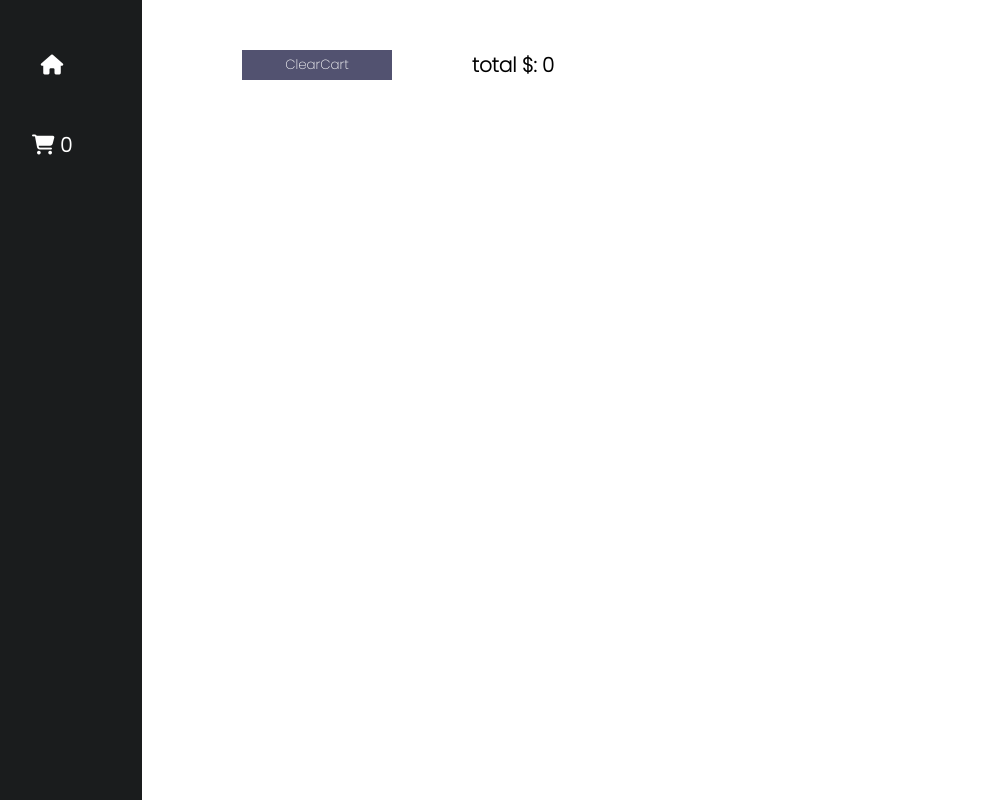
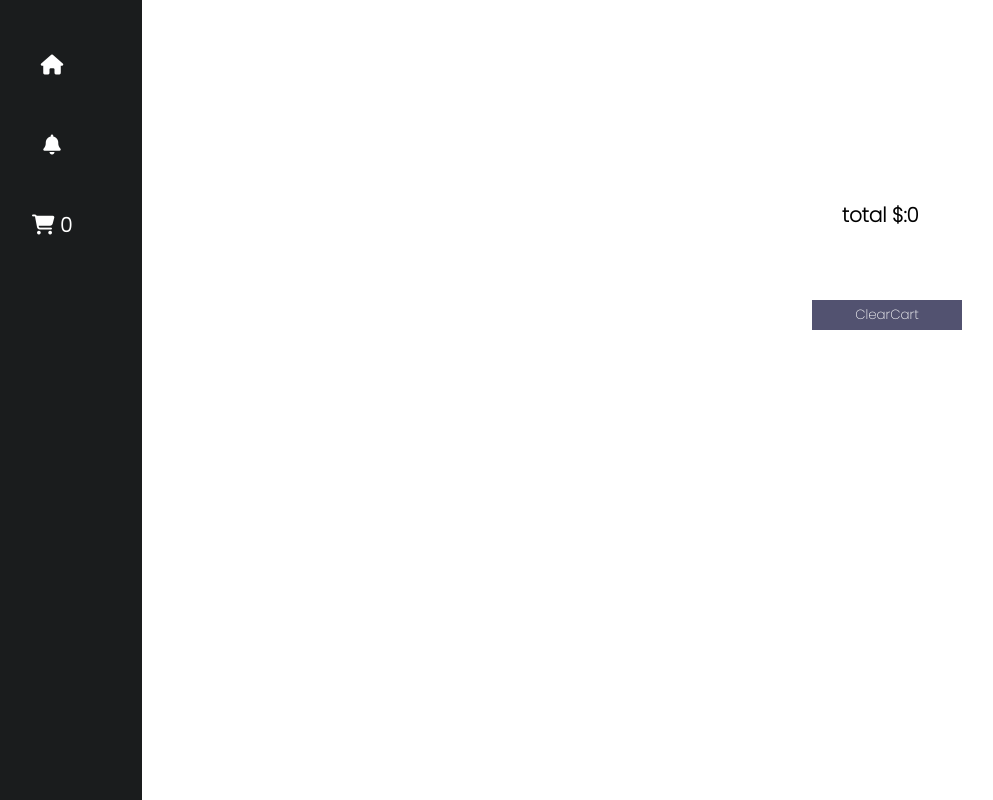
Before and after one commit to anandhu-as/shopping-cart, a React (Vite) app: page /cart in a window 1280 px wide. Shown: the whole page, without its empty margins (58-1051 px from the left). Built offline with nearby package versions, Linux system fonts and the light colour scheme.

Commit message:
cart section

```diff
--- a/src/Components/Cart/Cart.jsx
+++ b/src/Components/Cart/Cart.jsx
@@ -5,6 +5,13 @@ import { clearCart, removeItem } from "../../Redux/features/CartSlice";
 const Cart = () => {
   const dispatch = useDispatch();
   const { totalPrice, cartItems } = useSelector((state) => state.cart);
+  const totalAmount = () => {
+    let total = 0;
+    cartItems.forEach((item) => {
+      total = total + item.price;
+    });
+    return total;
+  };
   return (
     <>
       <div>
@@ -26,7 +33,7 @@ const Cart = () => {
       <button className="clear" onClick={() => dispatch(clearCart())}>
         ClearCart
       </button>
-      <h1>total $: {totalPrice}</h1>
+      <h1>total $:{totalAmount()} </h1>
     </>
   );
 };
--- a/src/Components/NavBar/NavBar.jsx
+++ b/src/Components/NavBar/NavBar.jsx
@@ -12,6 +12,11 @@ const NavBar = () => {
           <i className="fa fa-home" aria-hidden="true"></i>
         </h4>
       </Link>
+      <Link>
+        <h4>
+          <i className="fa-solid fa-bell"></i>
+        </h4>
+      </Link>
       <Link to="/cart">
         <h4>
           <i className="fa-solid fa-cart-shopping"></i> {productCount}
--- a/src/Components/Products/Product.jsx
+++ b/src/Components/Products/Product.jsx
@@ -13,7 +13,9 @@ const Product = () => {
             <img src={item.productImage} alt="" />
             <h2>{item.productName}</h2>
             <p> ${item.price}</p>
-            <button onClick={() => dispatch(addToCart({ item }))}>add</button>
+            <button onClick={() => dispatch(addToCart({ item, id: item.id }))}>
+              add
+            </button>
           </div>
         );
       })}
--- a/src/Redux/features/CartSlice.js
+++ b/src/Redux/features/CartSlice.js
@@ -4,7 +4,6 @@ const initialState = {
   cartItems: [],
   products: items,
   productCount: 0,
-  totalPrice: 0,
 };
 const CartSlice = createSlice({
   name: "cart",
@@ -23,7 +22,10 @@ const CartSlice = createSlice({
     },
     addToCart: (state, action) => {
       const { item } = action.payload;
-      state.cartItems = [...state.cartItems, item];
+      const sameId = state.cartItems.find(
+        (cartItem) => cartItem.id === item.id
+      );
+      sameId ? null : state.cartItems.push({ ...item });
       state.productCount = state.cartItems.length;
     },
   },
--- a/src/Styles/Cart/Cart.css
+++ b/src/Styles/Cart/Cart.css
@@ -6,8 +6,8 @@
   padding-left: 300px;
 }
 .product img {
-  width: 100px;
-  height: 100px;
+  width: 150px;
+  height: 200px;
   background-size: contain;
   padding-top: 50px;
 }
@@ -30,22 +30,23 @@
   padding-left: 40px;
 }
 .clear {
-  margin-left: 300px;
+  position: fixed;
   width: 150px;
-  margin-top: 50px;
+  left: 870px;
+  margin-top: 100px;
   background-color: rgb(82, 82, 112);
   border: none;
   color: #fff;
+  top: 200px;
   height: 30px;
   cursor: pointer;
-  position: fixed;
 }
 h1 {
   font-size: 20px;
   position: fixed;
-  left: 530px;
-  padding-top: 50px;
+  top: 200px;
+  left: 900px;
 }
-a{
-  color: #fff;;
+a {
+  color: #fff;
 }
--- a/src/Styles/Product/Product.css
+++ b/src/Styles/Product/Product.css
@@ -12,6 +12,10 @@
 
 .card img {
   width: 200px;
+  transition: 1s ease;
+}
+.card img:hover{
+  transform: scale(1.1);
 }
 .card h2 {
   font-size: 20px;
```
Also changed, not shown: src/Data/Product.js (+4 -4 lines).
